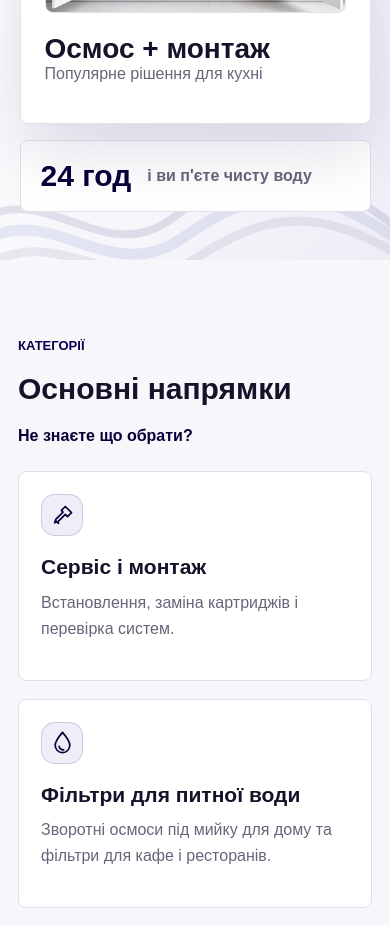
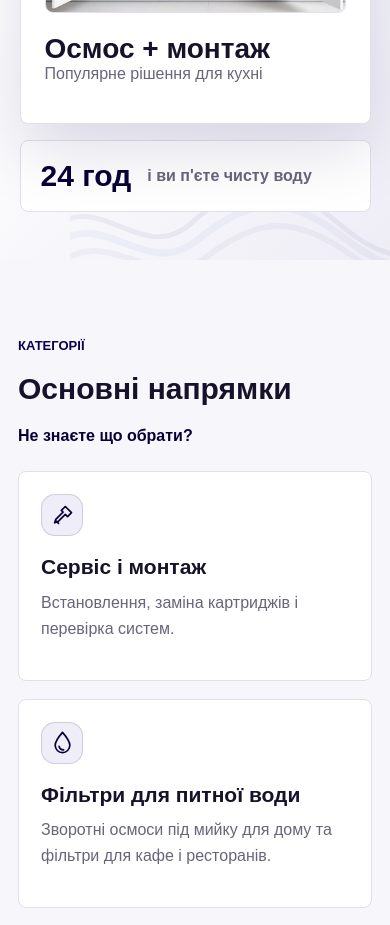
Before and after one commit to Natali-Didenko/ro-filter-site, a Next.js app: page / in a window 390 px wide. Shown: the part 1180-2105 px from the top of the page. Built offline with nearby package versions, Linux system fonts and the light colour scheme.

Commit message:
Soften hero background waves

```diff
--- a/app/globals.css
+++ b/app/globals.css
@@ -177,30 +177,31 @@ main {
 }
 
 .heroWaves {
-  bottom: -36px;
+  bottom: -30px;
   fill: none;
-  height: 240px;
-  left: 0;
+  height: 210px;
+  left: 38%;
+  opacity: 0.72;
   pointer-events: none;
   position: absolute;
-  width: 100%;
+  width: 72%;
 }
 
 .heroWaves path {
-  stroke: rgba(11, 0, 79, 0.1);
+  stroke: rgba(11, 0, 79, 0.075);
   stroke-linecap: round;
-  stroke-width: 13;
+  stroke-width: 8;
   vector-effect: non-scaling-stroke;
 }
 
 .heroWaves path:nth-child(2) {
-  stroke: rgba(43, 72, 166, 0.1);
-  stroke-width: 11;
+  stroke: rgba(43, 72, 166, 0.065);
+  stroke-width: 7;
 }
 
 .heroWaves path:nth-child(3) {
-  stroke: rgba(11, 0, 79, 0.07);
-  stroke-width: 9;
+  stroke: rgba(11, 0, 79, 0.05);
+  stroke-width: 6;
 }
 
 .heroGrid {
@@ -978,13 +979,14 @@ textarea:focus {
   }
 
   .heroWaves {
-    bottom: -20px;
-    height: 145px;
-    width: 150%;
+    bottom: -14px;
+    height: 118px;
+    left: 18%;
+    width: 105%;
   }
 
   .heroWaves path {
-    stroke-width: 8;
+    stroke-width: 5;
   }
 
   h1 {
```
